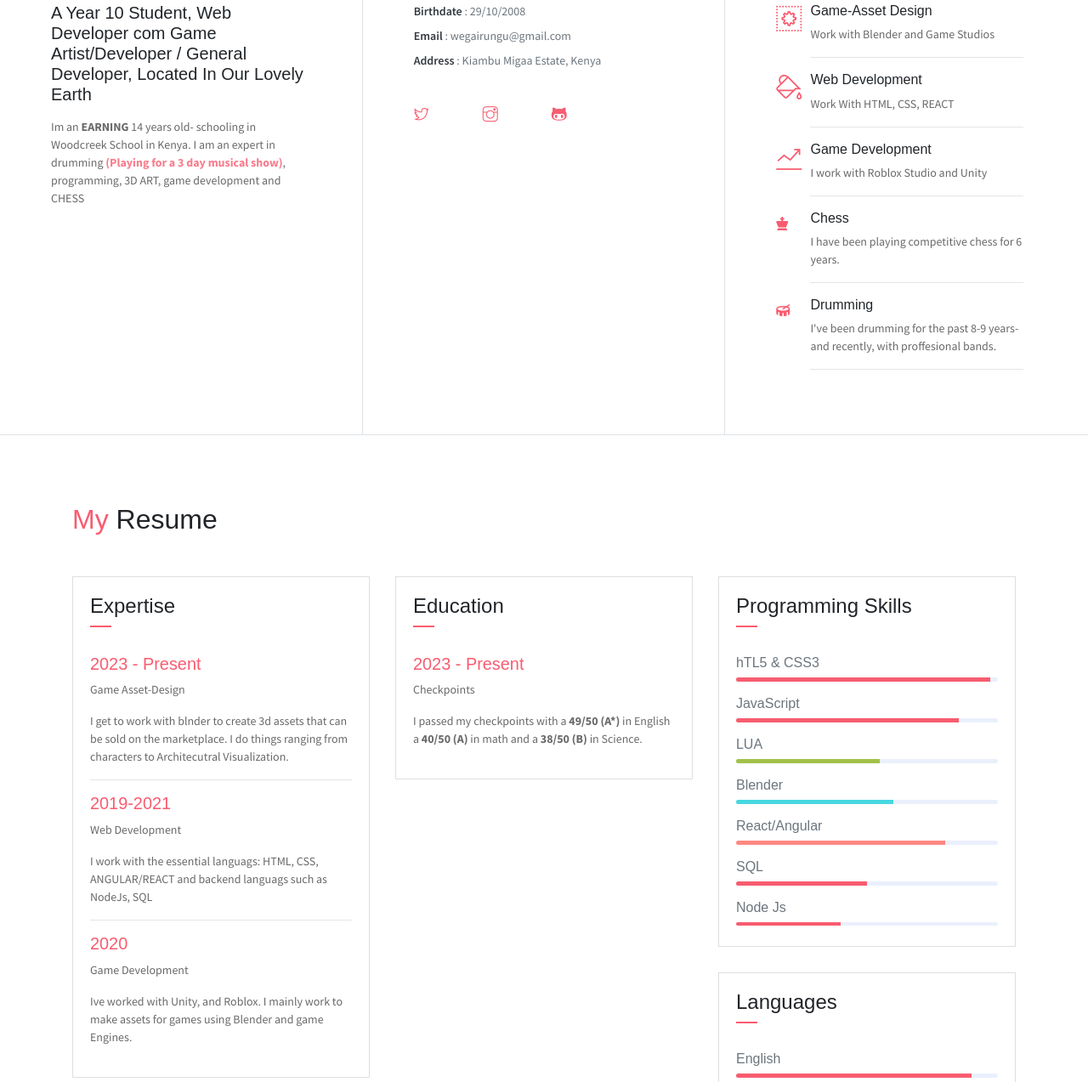
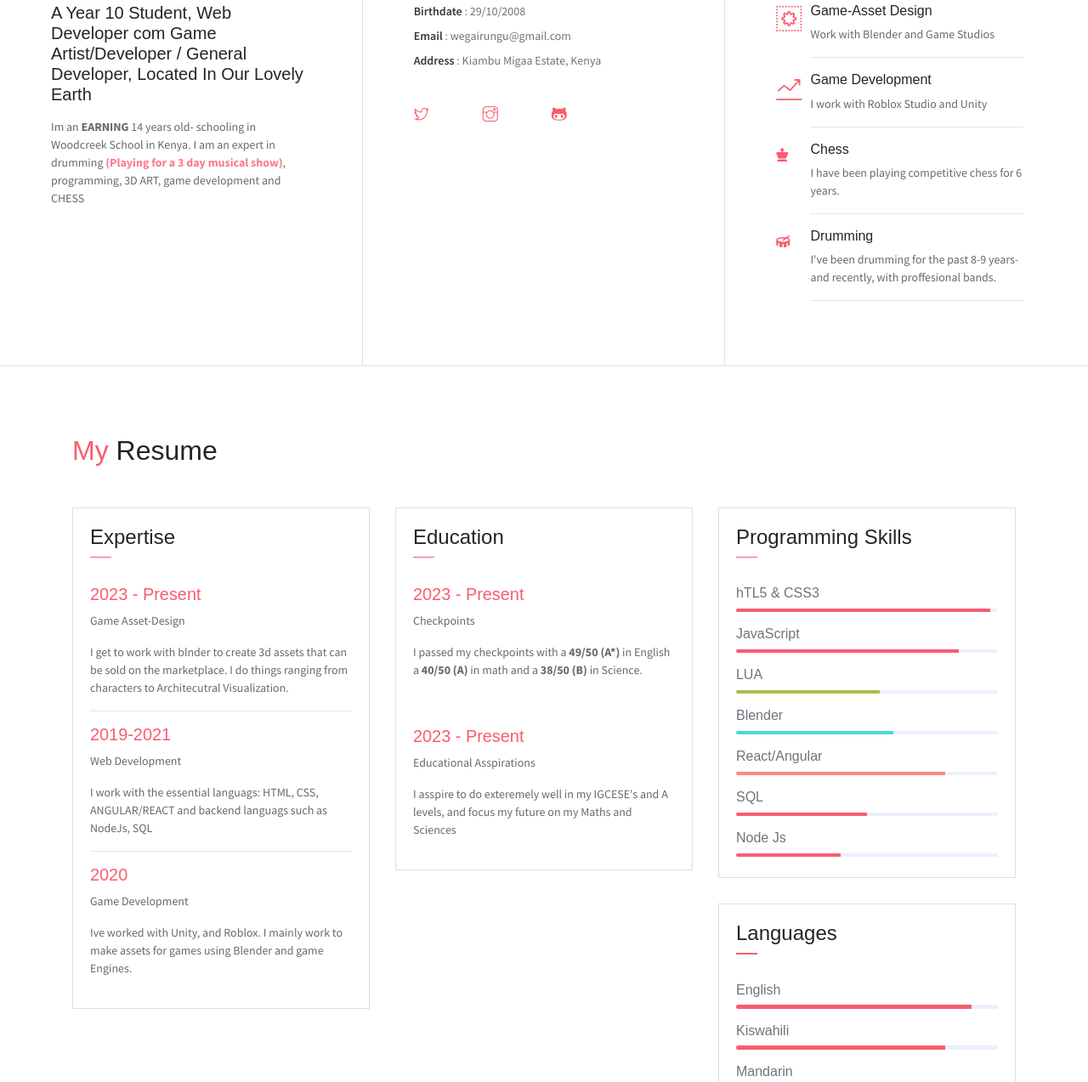
Before and after one commit to weshcoder/Portfolio, a plain HTML site: page index.html in a window 1280 px wide. Shown: the part 865-2138 px from the top of the page at 85% size. Drawn offline with Linux system fonts and the light colour scheme; some packages are replaced by stand-ins of ours.

Commit message:
fifth commit

```diff
--- a/index.html
+++ b/index.html
@@ -92,14 +92,6 @@
                     </div>
                 </div>
                 <div class="row">
-                    <div class="col-1 text-danger pt-1"><i class="ti-paint-bucket icon-lg"></i></div>
-                    <div class="col-10 ml-auto mr-3">
-                        <h6>Web Development</h6>
-                        <p class="subtitle">Work With HTML, CSS, REACT</p>
-                        <hr>
-                    </div>
-                </div>
-                <div class="row">
                     <div class="col-1 text-danger pt-1"><i class="ti-stats-up icon-lg"></i></div>
                     <div class="col-10 ml-auto mr-3">
                         <h6>Game Development</h6>
@@ -169,6 +161,13 @@
                             <P class="subtitle">I passed my checkpoints with a <strong>49/50 (A*)</strong> in English a <strong>40/50 (A)</strong> in math and a <strong>38/50 (B)</strong> in Science.</P>
 
                         </div>
+                        <div class="card-body">
+                            <h6 class="title text-danger">2023 - Present</h6>
+                             <P> Educational Asspirations</P>
+                            <P class="subtitle">I asspire to do exteremely well in my IGCESE's and A levels, and focus my future on my Maths and Sciences</P>
+
+                        </div>
+
                     </div>
                 </div>
                 <div class="col-lg-4">
```
